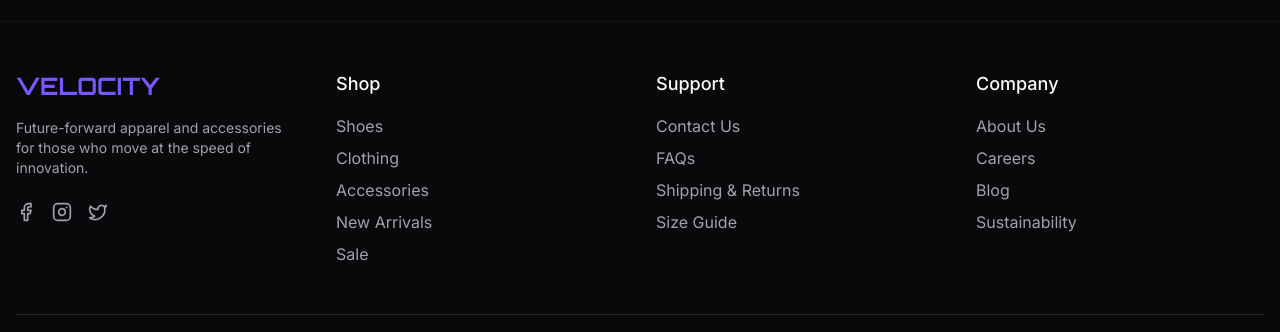
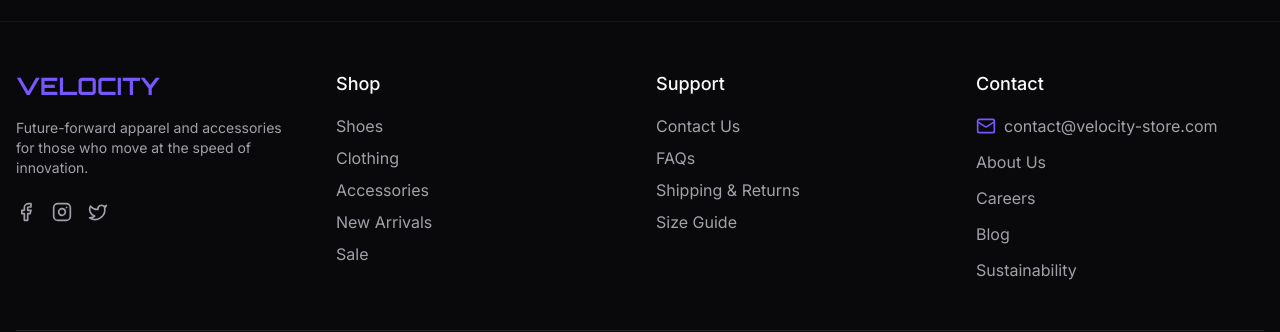
Before and after one commit to Codex-Prime01/velocity-wear-hub, a React (Vite) app: page / in a window 1280 px wide. Shown: the part 3274-3606 px from the top of the page. Built offline with nearby package versions, Linux system fonts and the light colour scheme.

Commit message:
Add email address to contact
Add email address to the contact section.

```diff
--- a/package.json
+++ b/package.json
@@ -46,6 +46,7 @@
     "cmdk": "^1.0.0",
     "date-fns": "^3.6.0",
     "embla-carousel-react": "^8.3.0",
+    "framer-motion": "^12.11.0",
     "input-otp": "^1.2.4",
     "lucide-react": "^0.462.0",
     "next-themes": "^0.3.0",
--- a/src/components/Footer.tsx
+++ b/src/components/Footer.tsx
@@ -1,6 +1,7 @@
 
 import React from 'react';
 import { Link } from 'react-router-dom';
+import { Mail } from 'lucide-react';
 
 const Footer = () => {
   return (
@@ -96,10 +97,16 @@ const Footer = () => {
             </ul>
           </div>
 
-          {/* Company column */}
+          {/* Contact column */}
           <div>
-            <h3 className="text-lg font-medium mb-4">Company</h3>
-            <ul className="space-y-2">
+            <h3 className="text-lg font-medium mb-4">Contact</h3>
+            <ul className="space-y-3">
+              <li className="flex items-center gap-2">
+                <Mail className="h-5 w-5 text-primary" />
+                <a href="mailto:contact@velocity-store.com" className="text-muted-foreground hover:text-primary transition-colors">
+                  contact@velocity-store.com
+                </a>
+              </li>
               <li>
                 <Link to="/about" className="text-muted-foreground hover:text-primary transition-colors">
                   About Us
```
Also changed, not shown: 1 other file (tests, documents, lock files or other folders).
